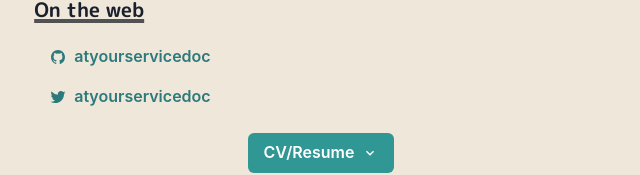
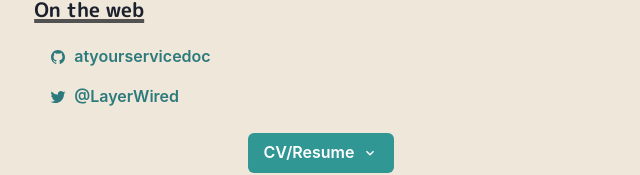
Before and after one commit to atyourservicedoc/nextjsportfolio, a Next.js app: page / in a window 1280 px wide. Shown: the part 872-1047 px from the top of the page, without its empty margins (319-959 px from the left). Built offline with nearby package versions, Linux system fonts and the light colour scheme.

Commit message:
fix(links): fix outbound links

```diff
--- a/pages/index.js
+++ b/pages/index.js
@@ -87,21 +87,21 @@ const Page = () => {
                     </Heading>
                     <List>
                         <ListItem>
-                            <Link
-                                to="https://github.com/atyourservicedoc"
+                            <a
+                                href="https://github.com/atyourservicedoc"
                                 target="_blank"
                             >
                                 <Button variant="ghost" colorScheme="teal" leftIcon={<Icon as={IoLogoGithub}/>} onClick={() => logEvent({category: 'Outbound', action:'Opened Twitter'})}>atyourservicedoc</Button>
-                            </Link>
+                            </a>
                         </ListItem>
                         <ListItem>
-                            <Link
-                                to="https://twitter.com/LayerWired"
+                            <a
+                                href="https://twitter.com/LayerWired"
                                 target="_blank"
                             >
                                 <Button variant="ghost" colorScheme="teal" leftIcon={<Icon as={IoLogoTwitter}/>}
-                                onClick={() => logEvent({category: 'Outbound', action:'Opened Github'})}>atyourservicedoc</Button>
-                            </Link>
+                                onClick={() => logEvent({category: 'Outbound', action:'Opened Github'})}>@LayerWired</Button>
+                            </a>
                         </ListItem>
                     </List>
                     <Box align="center" my={4}>
```
